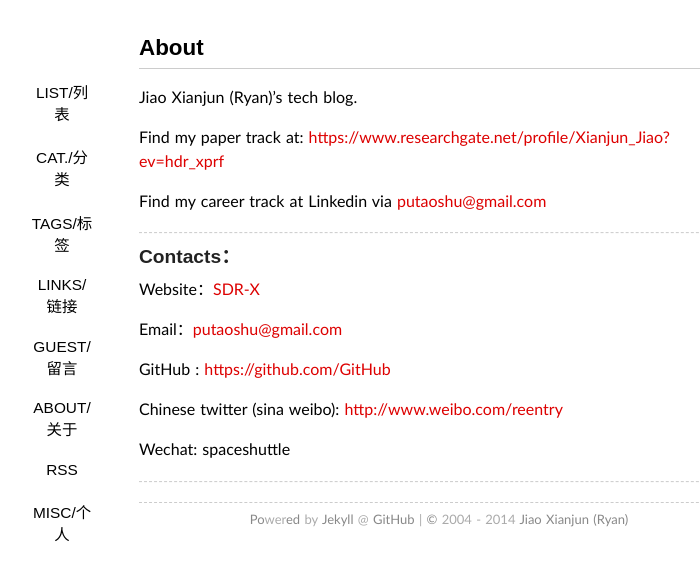
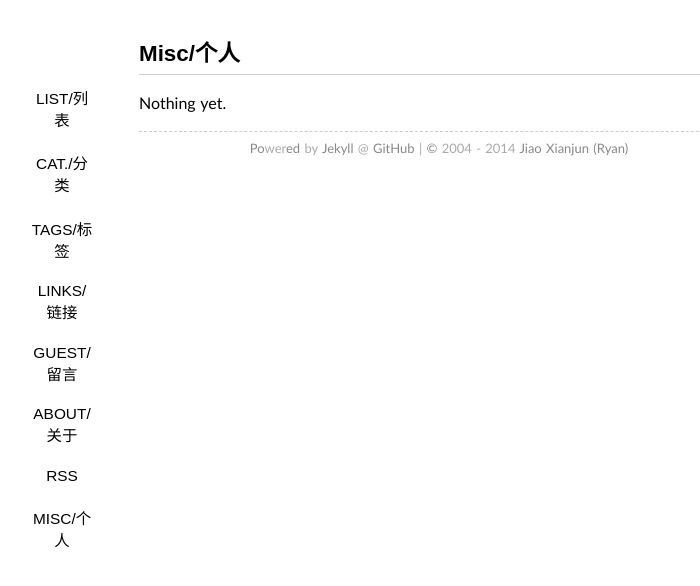
Before and after one commit to sdr-x/sdr-x.github.io, a Jekyll site: the page built from personal_misc/index.md, in a window 1280 px wide. Shown: the top 586 px of the page, without its empty margins (201-901 px from the left). Built offline with Jekyll 4.4.1, drawn with Linux system fonts in a browser that asks for light colours; some web fonts are replaced; Markdown is read by kramdown in place of the engine named in the settings.

Commit message:
Update index.md

```diff
--- a/personal_misc/index.md
+++ b/personal_misc/index.md
@@ -1,32 +1,7 @@
 ---
-title: About
+title: Misc/个人
 layout: page
 comments: no
 ---
 
-{{ site.about }}
-
-Find my paper track at: [https://www.researchgate.net/profile/Xianjun_Jiao?ev=hdr_xprf](https://www.researchgate.net/profile/Xianjun_Jiao?ev=hdr_xprf)
-
-Find my career track at Linkedin via [putaoshu@gmail.com](mailto:putaoshu@gmail.com)
-
-----
-
-###Contacts：
-
-{% if site.qq %}
-ＱＱ：[{{ site.qq }}](tencent://message/?uin={{ site.qq }})
-{% endif %}
-Website：[{{ site.name }}]({{ site.url }})
-
-Email：[{{ site.email }}](mailto:{{ site.email }})
-
-GitHub : [https://github.com/{{ site.github }}](https://github.com/{{ site.github }})
-
-Chinese twitter (sina weibo): [http://www.weibo.com/reentry](http://www.weibo.com/reentry)
-
-Wechat: spaceshuttle
-
-
-
-----
+Nothing yet.
```
